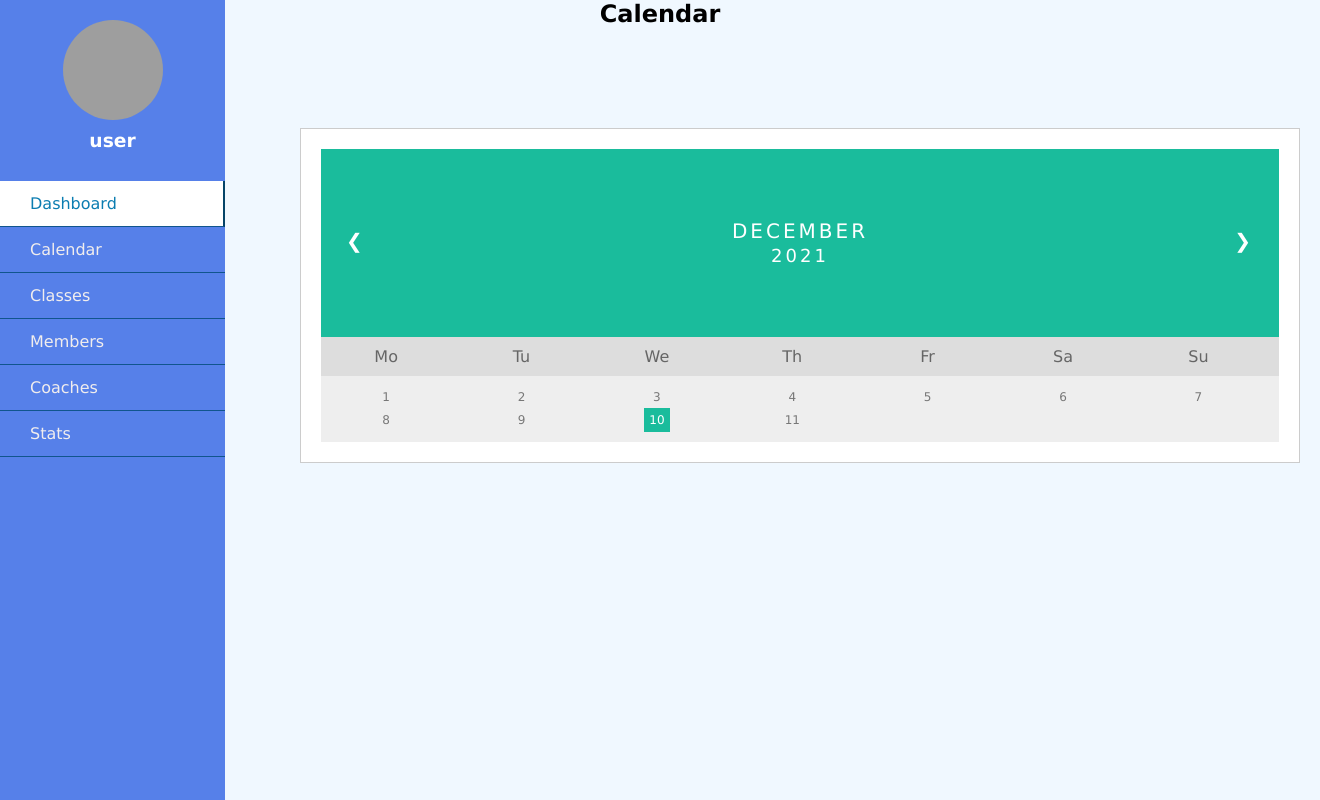
After one commit to Nixon2223/Gym_Manager_Flask_Project, a Flask app: page /calendar in a window 1320 px wide. The commit adds this page. Run offline with Flask 2, Linux system fonts and the light colour scheme; grey boxes are pictures that could not be loaded.

Commit message:
calendar added

```diff
--- a/gym_manager/app.py
+++ b/gym_manager/app.py
@@ -3,13 +3,14 @@ from flask import Flask, render_template
 from controllers.members_controller import members_blueprint
 from controllers.gym_classes_controller import gym_classes_blueprint
 from controllers.coaches_controller import coaches_blueprint
+from controllers.calendar_controller import calendar_blueprint
 
 app = Flask(__name__)
 
 app.register_blueprint(members_blueprint)
 app.register_blueprint(coaches_blueprint)
 app.register_blueprint(gym_classes_blueprint)
-
+app.register_blueprint(calendar_blueprint)
 
 @app.route("/")
 def main():
--- /dev/null
+++ b/gym_manager/controllers/calendar_controller.py
@@ -0,0 +1,8 @@
+from flask import Blueprint, Flask, redirect, render_template, request
+
+calendar_blueprint = Blueprint("calendar", __name__)
+
+# INDEX
+@calendar_blueprint.route("/calendar")
+def calendar():
+    return render_template("calendar/index.html")
--- /dev/null
+++ b/gym_manager/static/css/calendar.css
@@ -0,0 +1,78 @@
+* {box-sizing: border-box;}
+ul {list-style-type: none;}
+body {font-family: Verdana, sans-serif;}
+
+.content_calendar {
+
+    position: relative;
+    width:1000px;
+    margin:100px 100px 100px 300px;
+    padding:20px;
+    border:1px solid #cccccc;
+    background:#ffffff;
+    height: auto;
+}
+
+.month {
+  padding: 70px 25px;
+  width: 100%;
+  background: #1abc9c;
+  text-align: center;
+}
+
+.month ul {
+  margin: 0;
+  padding: 0;
+}
+
+.month ul li {
+  color: white;
+  font-size: 20px;
+  text-transform: uppercase;
+  letter-spacing: 3px;
+}
+
+.month .prev {
+  float: left;
+  padding-top: 10px;
+}
+
+.month .next {
+  float: right;
+  padding-top: 10px;
+}
+
+.weekdays {
+  margin: 0;
+  padding: 10px 0;
+  background-color: #ddd;
+}
+
+.weekdays li {
+  display: inline-block;
+  width: 13.6%;
+  color: #666;
+  text-align: center;
+}
+
+.days {
+  padding: 10px 0;
+  background: #eee;
+  margin: 0;
+}
+
+.days li {
+  list-style-type: none;
+  display: inline-block;
+  width: 13.6%;
+  text-align: center;
+  margin-bottom: 5px;
+  font-size:12px;
+  color: #777;
+}
+
+.days li .active {
+  padding: 5px;
+  background: #1abc9c;
+  color: white !important
+}
--- a/gym_manager/templates/base.html
+++ b/gym_manager/templates/base.html
@@ -26,7 +26,7 @@
                             </a>
                         </li>
                         <li>
-                            <a href="#">
+                            <a href="calendar">
                                 <span class="item">Calendar</span>
                             </a>
                         </li>
--- /dev/null
+++ b/gym_manager/templates/calendar/index.html
@@ -0,0 +1,41 @@
+<link rel="stylesheet" href="{{ url_for('static', filename='css/calendar.css') }}">
+{% extends "base.html" %}
+{% block content %}
+
+<h2>Calendar</h2>
+
+<div class = "content_calendar">
+<div class="month">
+    <ul>
+      <li class="prev">&#10094;</li>
+      <li class="next">&#10095;</li>
+      <li>December<br><span style="font-size:18px">2021</span></li>
+    </ul>
+  </div>
+
+  <ul class="weekdays">
+    <li>Mo</li>
+    <li>Tu</li>
+    <li>We</li>
+    <li>Th</li>
+    <li>Fr</li>
+    <li>Sa</li>
+    <li>Su</li>
+  </ul>
+
+  <ul class="days">
+    <li>1</li>
+    <li>2</li>
+    <li>3</li>
+    <li>4</li>
+    <li>5</li>
+    <li>6</li>
+    <li>7</li>
+    <li>8</li>
+    <li>9</li>
+    <li><span class="active">10</span></li>
+    <li>11</li>
+
+  </ul>
+</div>
+  {% endblock %}
```
